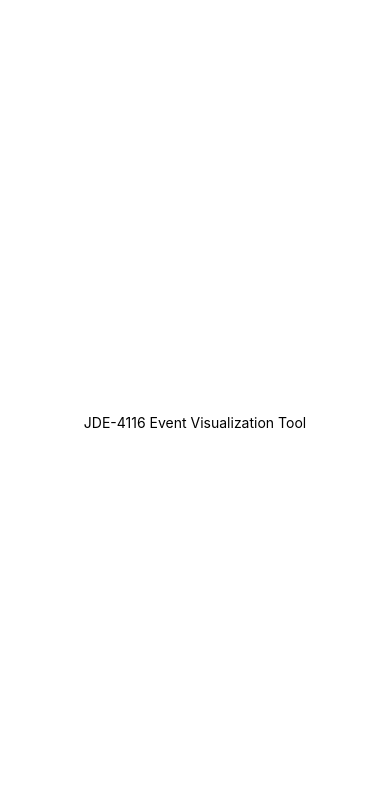
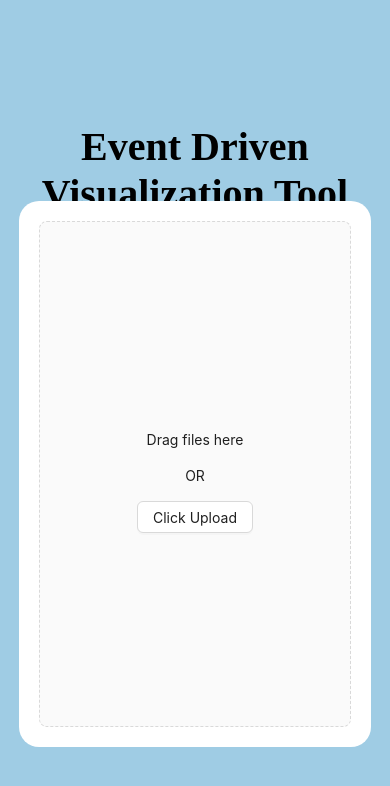
Before and after one commit to chdhan25/Event-Driven-Visualization-Tool, a React Native app in the folder EventDrivenVisualizationTool/: screen / in a window 390 px wide. Shown: the top 786 px of the page. Built offline with nearby package versions, Linux system fonts and the light colour scheme.

Commit message:
added upload page

```diff
--- a/EventDrivenVisualizationTool/App.js
+++ b/EventDrivenVisualizationTool/App.js
@@ -1,20 +1,71 @@
 import { StatusBar } from 'expo-status-bar';
 import { StyleSheet, Text, View } from 'react-native';
+import { TextInput } from 'react-native-web';
+import { Upload, Button, Flex } from 'antd';
+
 
 export default function App() {
   return (
-    <View style={styles.container}>
-      <Text>JDE-4116 Event Visualization Tool</Text>
-      <StatusBar style="auto" />
-    </View>
+    <div
+        style={{
+            width: "100%",
+            height: "100vh",
+            display: "flex",
+            justifyContent: "center",
+            alignItems: "center",
+            flexDirection: "column",
+            backgroundColor: "#9FCCE4",
+
+
+
+        }}
+    >
+      <div id="heading"
+        style= {{
+            fontSize: "20px",
+            height: "10%",
+            textAlign: "center",
+
+
+
+        }}
+      >
+        <h1>Event Driven Visualization Tool</h1>
+      </div>
+      <div id= "upload"
+        style={{
+
+            width: "80%",
+            height: "60%",
+            padding: "20px",
+
+            textAlign: "center",
+            marginTop: "20px",
+            backgroundColor: "white",
+            borderRadius: "20px",
+
+
+
+
+        }}
+      >
+          <Upload.Dragger
+            multiple
+            action={"https://localhost:3000/"}
+            accepts=".c,.cpp"
+            beforeUpload={(file) => {
+                console.log({ file });
+                return false;
+            }}
+
+            >
+            <p> Drag files here </p>
+            <p> OR </p>
+
+            <Button> Click Upload </Button>
+          </Upload.Dragger>
+      </div>
+    </div>
+
   );
 }
-
-const styles = StyleSheet.create({
-  container: {
-    flex: 1,
-    backgroundColor: '#fff',
-    alignItems: 'center',
-    justifyContent: 'center',
-  },
-});
--- a/EventDrivenVisualizationTool/components/config.jsx
+++ b/EventDrivenVisualizationTool/components/config.jsx
@@ -20,3 +20,6 @@ const firebaseConfig = {
 // Initialize Firebase
 const app = initializeApp(firebaseConfig);
 const analytics = getAnalytics(app);
+
+//initialize database
+export const db = getDatabase(app);
```
Also changed, not shown: EventDrivenVisualizationTool/package.json (+4 -3 lines), 1 other file (tests, documents, lock files or other folders).
